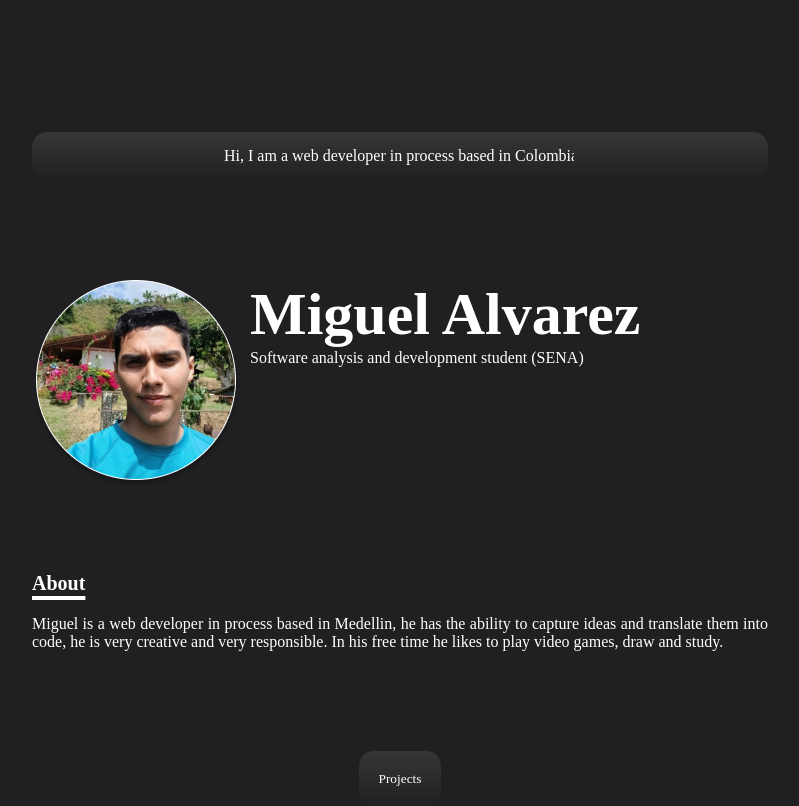
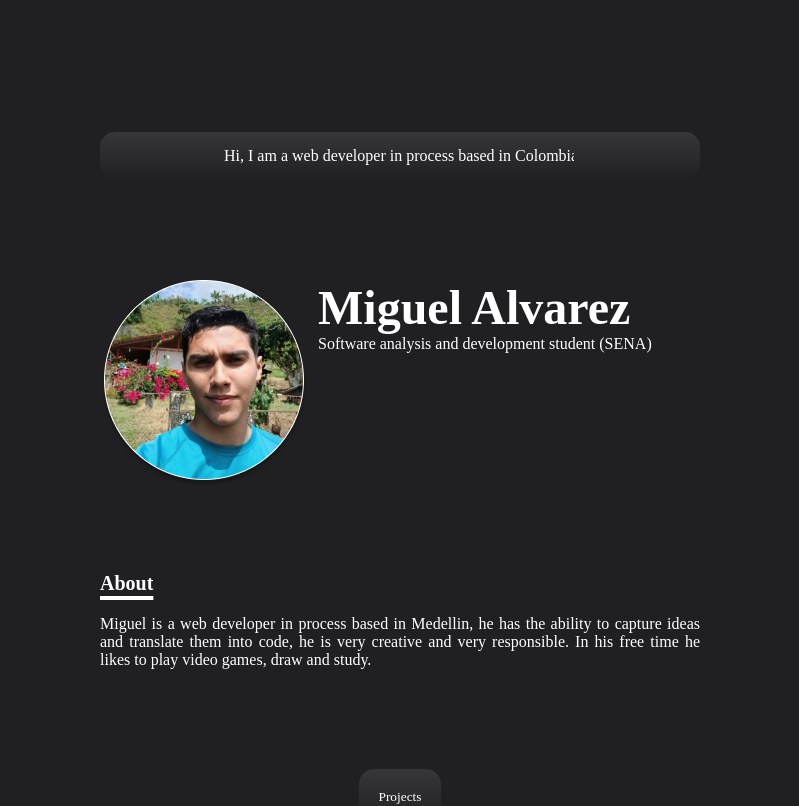
Before and after one commit to LuisMiguelDevelopment/MyPortfolio, a React (Vite) app: page / in a window 1280 px wide. Shown: the part 460-1266 px from the top of the page, without its empty margins (240-1039 px from the left). Built offline with nearby package versions, Linux system fonts and the light colour scheme; a web font is replaced by a local one.

Commit message:
fix: :bug: width general fix

```diff
--- a/src/App.css
+++ b/src/App.css
@@ -10,7 +10,7 @@
 
 
 .central{
-    width: 736px ;
+    width: 600px ;
     margin: 0 auto;
 }
 
--- a/src/pages/about/about.css
+++ b/src/pages/about/about.css
@@ -25,6 +25,9 @@
 
 .text-infoMe {
     margin-left: 10px;
+}
+.text-infoMe h1{
+    font-size: 3rem
 }
 
 
```
